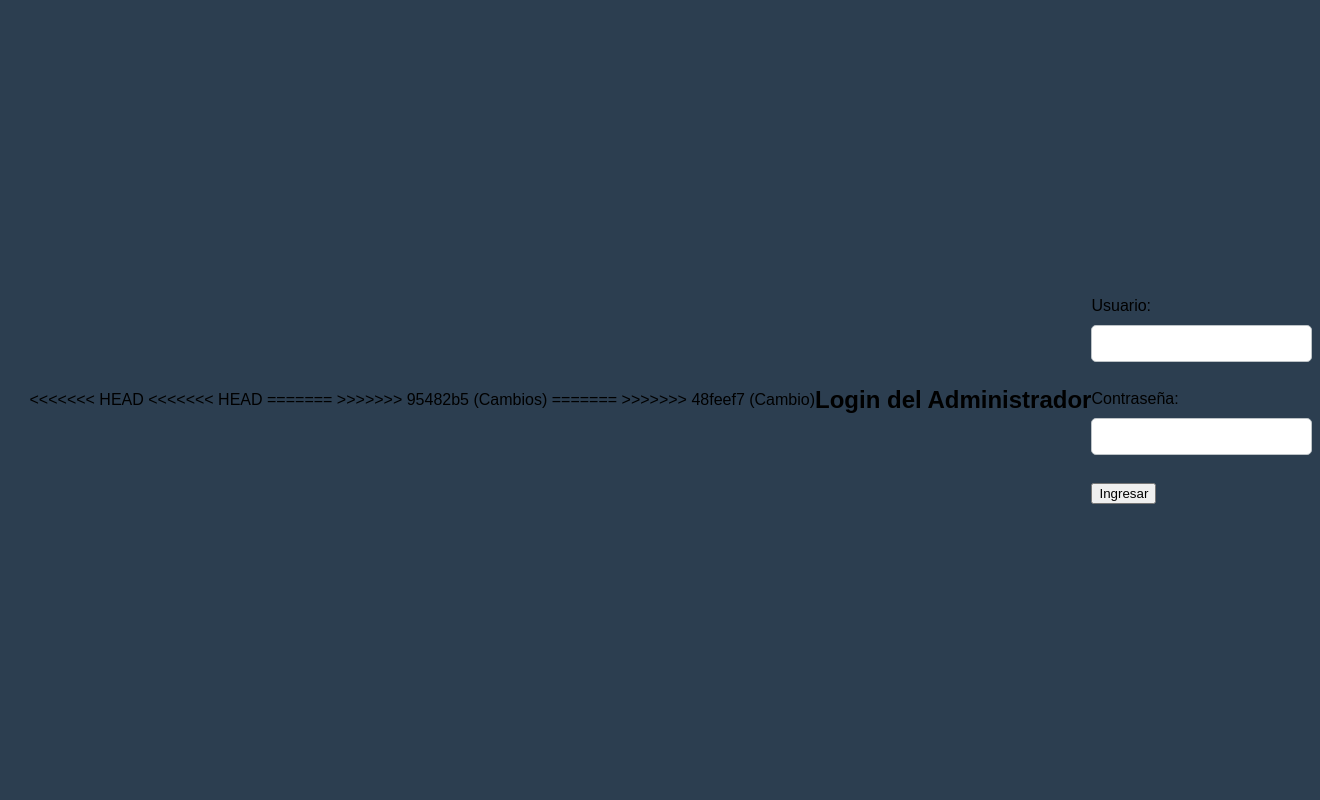
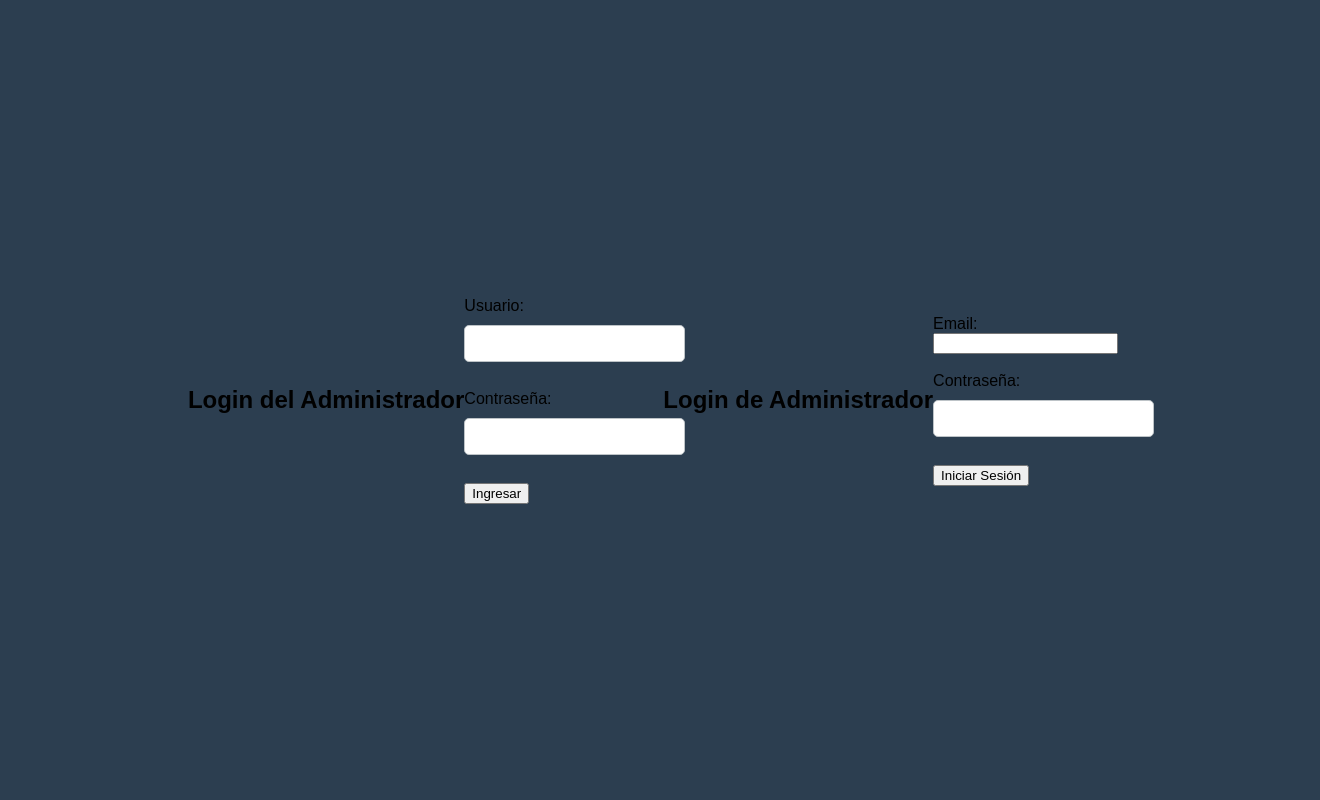
Before and after one commit to patomax31/Digital-Mind, a PHP site: page /digital-mind/PHP/login_admin.php in a window 1320 px wide. Run offline with PHP 8.4, Linux system fonts and the light colour scheme; data that the repository does not hold is empty.

Commit message:
Arreglos

```diff
--- a/PHP/login_admin.php
+++ b/PHP/login_admin.php
@@ -1,27 +1,37 @@
 <?php
-include("blog_db.php");
+include("blog_db.php"); // Conexión a la base de datos
 
 $mensaje = "";
 
 if ($_SERVER["REQUEST_METHOD"] == "POST") {
-    $usuario = trim($_POST["usuario"]);
+    $email = trim($_POST["email"]);
     $password = trim($_POST["password"]);
 
-    if (!empty($usuario) && !empty($password)) {
-        $stmt = $conn->prepare("SELECT * FROM admins WHERE usuario = ? AND password = ?");
-        $stmt->bind_param("ss", $usuario, $password);
+    // Validación básica
+    if (!empty($email) && !empty($password)) {
+        $query = "SELECT * FROM usuarios WHERE email = ? AND rol = 'admin' LIMIT 1";
+        $stmt = $conn->prepare($query);
+        $stmt->bind_param("s", $email);
         $stmt->execute();
         $resultado = $stmt->get_result();
 
         if ($resultado->num_rows == 1) {
-            // Inicio de sesión exitoso
-            header("Location: admin_dashboard.php");
-            exit();
+            $usuario = $resultado->fetch_assoc();
+
+            // Compara la contraseña (puede ser hash en un caso real)
+            if ($usuario['password'] === $password) {
+                session_start();
+                $_SESSION['admin'] = $usuario['email'];
+                header("Location: admin_dashboard.php");
+                exit;
+            } else {
+                $mensaje = "Contraseña incorrecta.";
+            }
         } else {
-            $mensaje = "Credenciales incorrectas.";
+            $mensaje = "Usuario administrador no encontrado.";
         }
     } else {
-        $mensaje = "Completa todos los campos.";
+        $mensaje = "Por favor completa todos los campos.";
     }
 }
 ?>
@@ -31,14 +41,7 @@ if ($_SERVER["REQUEST_METHOD"] == "POST") {
 <head>
     <meta charset="UTF-8">
     <title>Login Administrador</title>
-<<<<<<< HEAD
-<<<<<<< HEAD
       <link rel="stylesheet" href="../css/login_admin.css">
-=======
->>>>>>> 95482b5 (Cambios)
-=======
-      <link rel="stylesheet" href="../css/login_admin.css">
->>>>>>> 48feef7 (Cambio)
 </head>
 <body>
     <h2>Login del Administrador</h2>
@@ -51,6 +54,20 @@ if ($_SERVER["REQUEST_METHOD"] == "POST") {
 
         <input type="submit" value="Ingresar">
     </form>
+
+    <title>Login Admin</title>
+</head>
+<body>
+    <h2>Login de Administrador</h2>
+    <form method="POST" action="">
+        <label>Email:</label><br>
+        <input type="email" name="email" required><br><br>
+        <label>Contraseña:</label><br>
+        <input type="password" name="password" required><br><br>
+        <input type="submit" value="Iniciar Sesión">
+    </form>
+
+
     <p style="color:red;"><?php echo $mensaje; ?></p>
 </body>
 </html>
```
